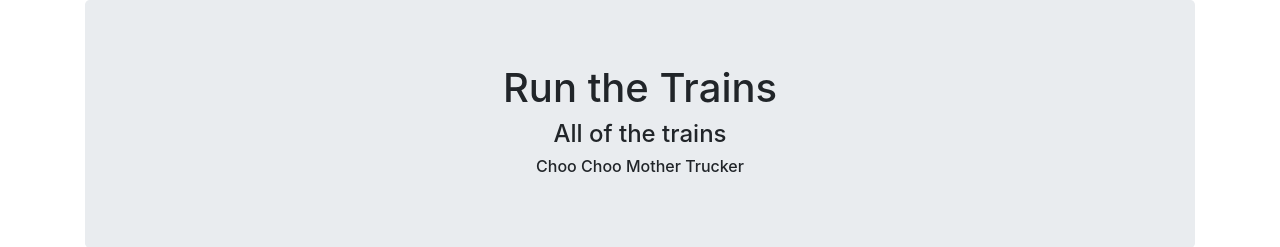
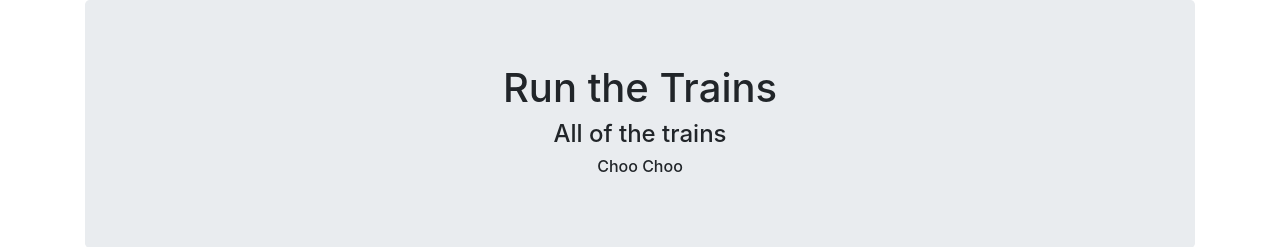
Before and after one commit to tylerblakeman/Train_Scheduler, a plain HTML site: page index.html in a window 1280 px wide. Shown: the top 247 px of the page. Drawn offline with nearby package versions, Linux system fonts and the light colour scheme; no server answers.

Commit message:
Update index.html
updated some language in the html

```diff
--- a/index.html
+++ b/index.html
@@ -12,7 +12,7 @@
         <div class="jumbotron">
             <h1 class="text-center">Run the Trains</h1>
             <h4 class="text-center">All of the trains</h4>
-            <h6 class="text-center">Choo Choo Mother Trucker</h6
+            <h6 class="text-center">Choo Choo</h6
         </div>
 
     </div>
```
